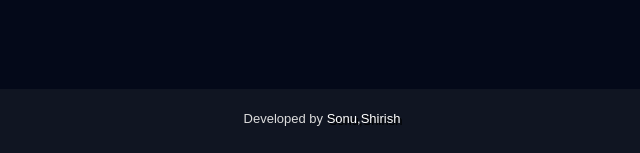
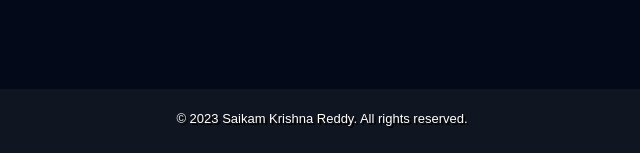
Before and after one commit to krishnareddy006/STUDENT-MANAGEMENT-SYSTEM, a Flask app: page / in a window 1280 px wide. Shown: the part 801-954 px from the top of the page, without its empty margins (318-958 px from the left). Run offline with Flask 2, Linux system fonts and the light colour scheme; some libraries are stand-ins or nearby versions.

Commit message:
Update index.html

```diff
--- a/templates/index.html
+++ b/templates/index.html
@@ -18,7 +18,7 @@ menu-active
 
       <div class="credits">
       <br>
-        Developed by <a href="/">Sonu,Shirish</a>
+        <a href="/">© 2023 Saikam Krishna Reddy. All rights reserved.</a>
       </div>
     </div>
   </footer><!-- End  Footer -->
```
